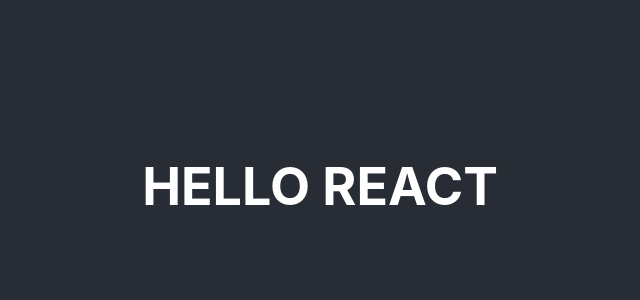
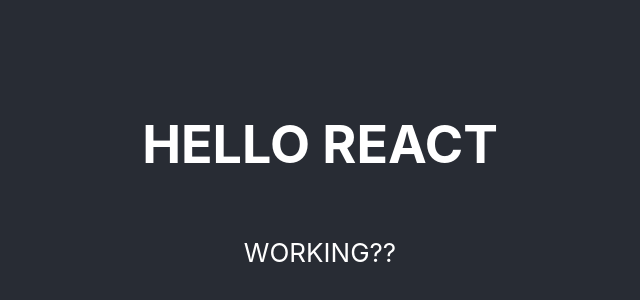
Before and after one commit to Joycey83/weather-react, a React (Create React App) app: page / in a window 1280 px wide. Shown: the part 214-514 px from the top of the page, without its empty margins (320-960 px from the left). Built offline with nearby package versions, Linux system fonts and the light colour scheme.

Commit message:
TESTING if my site is deployed on netlify

```diff
--- a/src/App.js
+++ b/src/App.js
@@ -5,6 +5,7 @@
     <div className="App">
       <header className="App-header">
         <h1>HELLO REACT</h1>
+        <p>WORKING??</p>
       </header>
     </div>
   );
```
